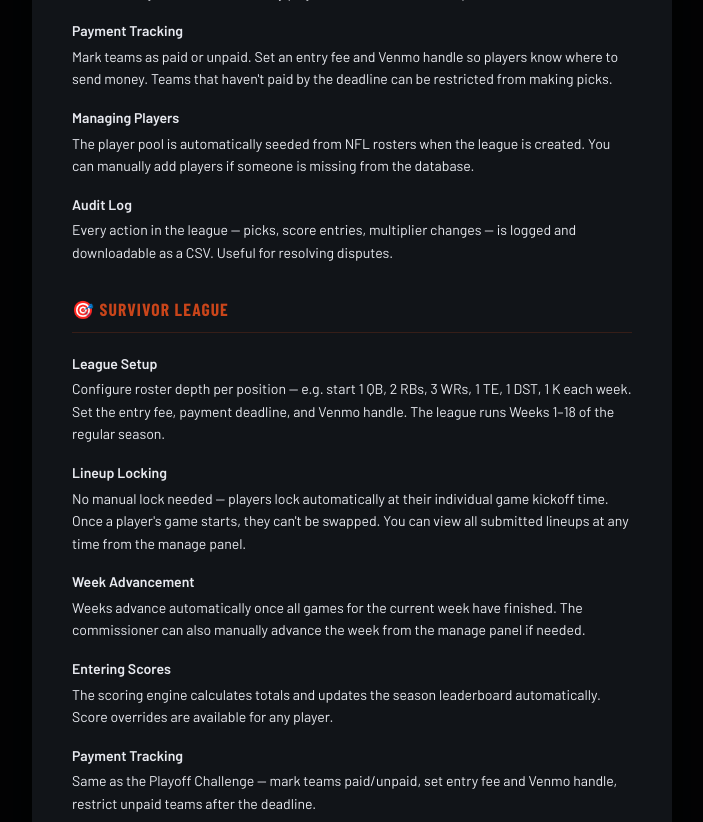
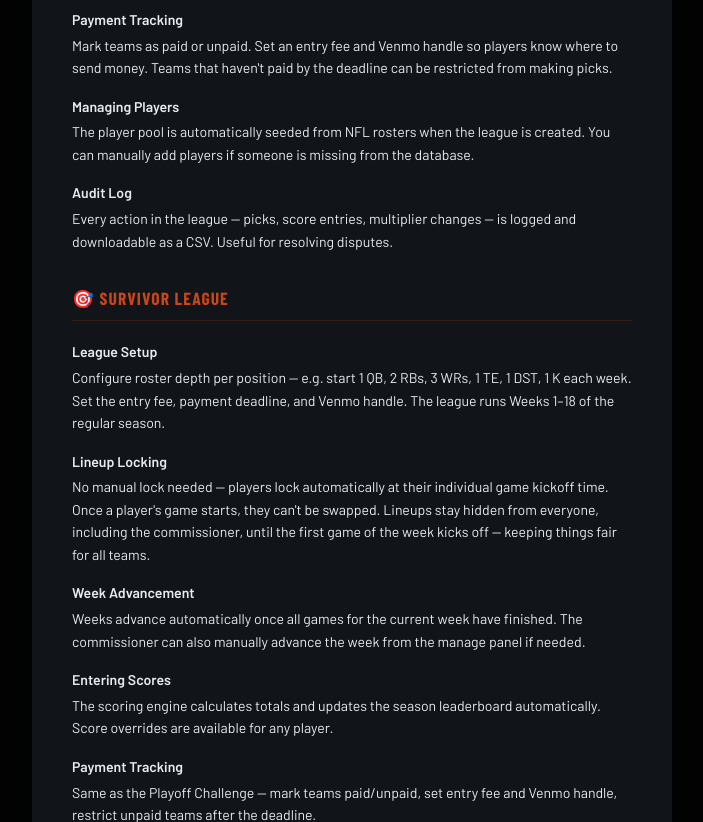
Before and after one commit to 504fantasy/fantasy-football-app, a Python web app: template templates/manage.html in a window 1280 px wide, after a click on "📖 COMMISSIONER GUIDE". Shown: the part 758-1580 px from the top of the page, without its empty margins (288-991 px from the left). Run offline with Jinja, Linux system fonts and the light colour scheme; the template is opened without the code that fills it, so the values that code supplies are empty; some web fonts are replaced.

Commit message:
Update commissioner guide - lineup privacy applies to everyone including commissioner

```diff
--- a/survivor_templates/manage.html
+++ b/survivor_templates/manage.html
@@ -31,7 +31,7 @@
     <div style="font-family:'Barlow Condensed',sans-serif;font-size:1.1rem;font-weight:800;text-transform:uppercase;letter-spacing:.06em;color:var(--ember);border-bottom:1px solid rgba(201,69,26,.2);padding-bottom:.5rem;margin-bottom:1.25rem">🎯 Survivor League</div>
     <div style="display:flex;flex-direction:column;gap:1rem;font-size:.88rem;color:var(--muted2);line-height:1.6">
       <div><div style="font-weight:700;color:var(--text);margin-bottom:.2rem">League Setup</div>Configure roster depth per position — e.g. start 1 QB, 2 RBs, 3 WRs, 1 TE, 1 DST, 1 K each week. Set the entry fee, payment deadline, and Venmo handle. The league runs Weeks 1–18 of the regular season.</div>
-      <div><div style="font-weight:700;color:var(--text);margin-bottom:.2rem">Lineup Locking</div>No manual lock needed — players lock automatically at their individual game kickoff time. Once a player's game starts, they can't be swapped. You can view all submitted lineups at any time from the manage panel.</div>
+      <div><div style="font-weight:700;color:var(--text);margin-bottom:.2rem">Lineup Locking</div>No manual lock needed — players lock automatically at their individual game kickoff time. Once a player's game starts, they can't be swapped. Lineups stay hidden from everyone, including the commissioner, until the first game of the week kicks off — keeping things fair for all teams.</div>
       <div><div style="font-weight:700;color:var(--text);margin-bottom:.2rem">Week Advancement</div>Weeks advance automatically once all games for the current week have finished. The commissioner can also manually advance the week from the manage panel if needed.</div>
       <div><div style="font-weight:700;color:var(--text);margin-bottom:.2rem">Entering Scores</div>The scoring engine calculates totals and updates the season leaderboard automatically. Score overrides are available for any player.</div>
       <div><div style="font-weight:700;color:var(--text);margin-bottom:.2rem">Payment Tracking</div>Same as the Playoff Challenge — mark teams paid/unpaid, set entry fee and Venmo handle, restrict unpaid teams after the deadline.</div>
--- a/templates/home_public.html
+++ b/templates/home_public.html
@@ -2993,7 +2993,7 @@ document.addEventListener('keydown', function(e) {
     <div style="font-family:'Barlow Condensed',sans-serif;font-size:1.1rem;font-weight:800;text-transform:uppercase;letter-spacing:.06em;color:var(--ember);border-bottom:1px solid rgba(201,69,26,.2);padding-bottom:.5rem;margin-bottom:1.25rem">🎯 Survivor League</div>
     <div style="display:flex;flex-direction:column;gap:1rem;font-size:.88rem;color:var(--muted2);line-height:1.6">
       <div><div style="font-weight:700;color:var(--text);margin-bottom:.2rem">League Setup</div>Configure roster depth per position — e.g. start 1 QB, 2 RBs, 3 WRs, 1 TE, 1 DST, 1 K each week. Set the entry fee, payment deadline, and Venmo handle. The league runs Weeks 1–18 of the regular season.</div>
-      <div><div style="font-weight:700;color:var(--text);margin-bottom:.2rem">Lineup Locking</div>No manual lock needed — players lock automatically at their individual game kickoff time. Once a player's game starts, they can't be swapped. You can view all submitted lineups at any time from the manage panel.</div>
+      <div><div style="font-weight:700;color:var(--text);margin-bottom:.2rem">Lineup Locking</div>No manual lock needed — players lock automatically at their individual game kickoff time. Once a player's game starts, they can't be swapped. Lineups stay hidden from everyone, including the commissioner, until the first game of the week kicks off — keeping things fair for all teams.</div>
       <div><div style="font-weight:700;color:var(--text);margin-bottom:.2rem">Week Advancement</div>Weeks advance automatically once all games for the current week have finished. The commissioner can also manually advance the week from the manage panel if needed.</div>
       <div><div style="font-weight:700;color:var(--text);margin-bottom:.2rem">Entering Scores</div>The scoring engine calculates totals and updates the season leaderboard automatically. Score overrides are available for any player.</div>
       <div><div style="font-weight:700;color:var(--text);margin-bottom:.2rem">Payment Tracking</div>Same as the Playoff Challenge — mark teams paid/unpaid, set entry fee and Venmo handle, restrict unpaid teams after the deadline.</div>
--- a/templates/manage.html
+++ b/templates/manage.html
@@ -71,7 +71,7 @@
     <div style="font-family:'Barlow Condensed',sans-serif;font-size:1.1rem;font-weight:800;text-transform:uppercase;letter-spacing:.06em;color:var(--ember);border-bottom:1px solid rgba(201,69,26,.2);padding-bottom:.5rem;margin-bottom:1.25rem">🎯 Survivor League</div>
     <div style="display:flex;flex-direction:column;gap:1rem;font-size:.88rem;color:var(--muted2);line-height:1.6">
       <div><div style="font-weight:700;color:var(--text);margin-bottom:.2rem">League Setup</div>Configure roster depth per position — e.g. start 1 QB, 2 RBs, 3 WRs, 1 TE, 1 DST, 1 K each week. Set the entry fee, payment deadline, and Venmo handle. The league runs Weeks 1–18 of the regular season.</div>
-      <div><div style="font-weight:700;color:var(--text);margin-bottom:.2rem">Lineup Locking</div>No manual lock needed — players lock automatically at their individual game kickoff time. Once a player's game starts, they can't be swapped. You can view all submitted lineups at any time from the manage panel.</div>
+      <div><div style="font-weight:700;color:var(--text);margin-bottom:.2rem">Lineup Locking</div>No manual lock needed — players lock automatically at their individual game kickoff time. Once a player's game starts, they can't be swapped. Lineups stay hidden from everyone, including the commissioner, until the first game of the week kicks off — keeping things fair for all teams.</div>
       <div><div style="font-weight:700;color:var(--text);margin-bottom:.2rem">Week Advancement</div>Weeks advance automatically once all games for the current week have finished. The commissioner can also manually advance the week from the manage panel if needed.</div>
       <div><div style="font-weight:700;color:var(--text);margin-bottom:.2rem">Entering Scores</div>The scoring engine calculates totals and updates the season leaderboard automatically. Score overrides are available for any player.</div>
       <div><div style="font-weight:700;color:var(--text);margin-bottom:.2rem">Payment Tracking</div>Same as the Playoff Challenge — mark teams paid/unpaid, set entry fee and Venmo handle, restrict unpaid teams after the deadline.</div>
```
